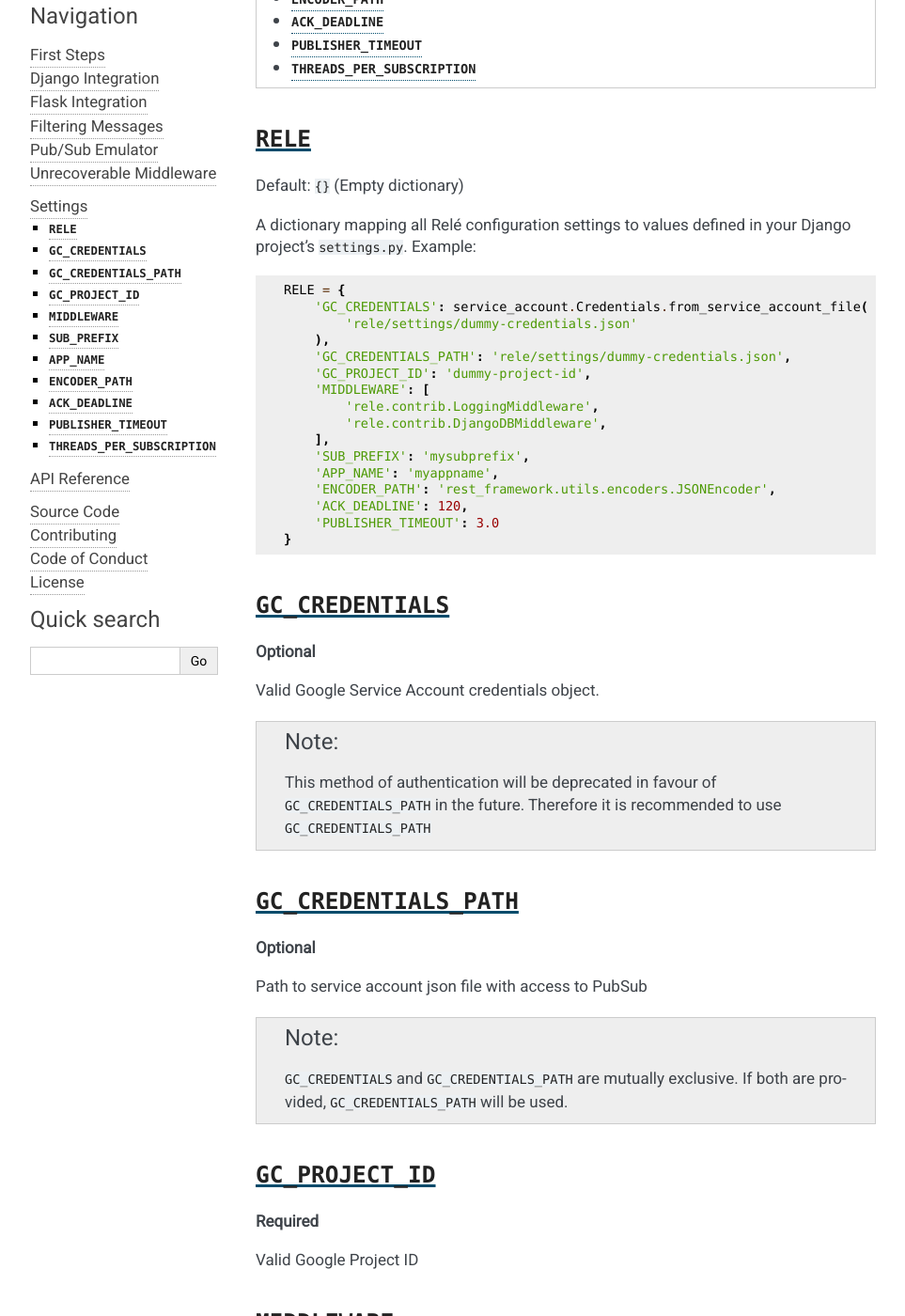
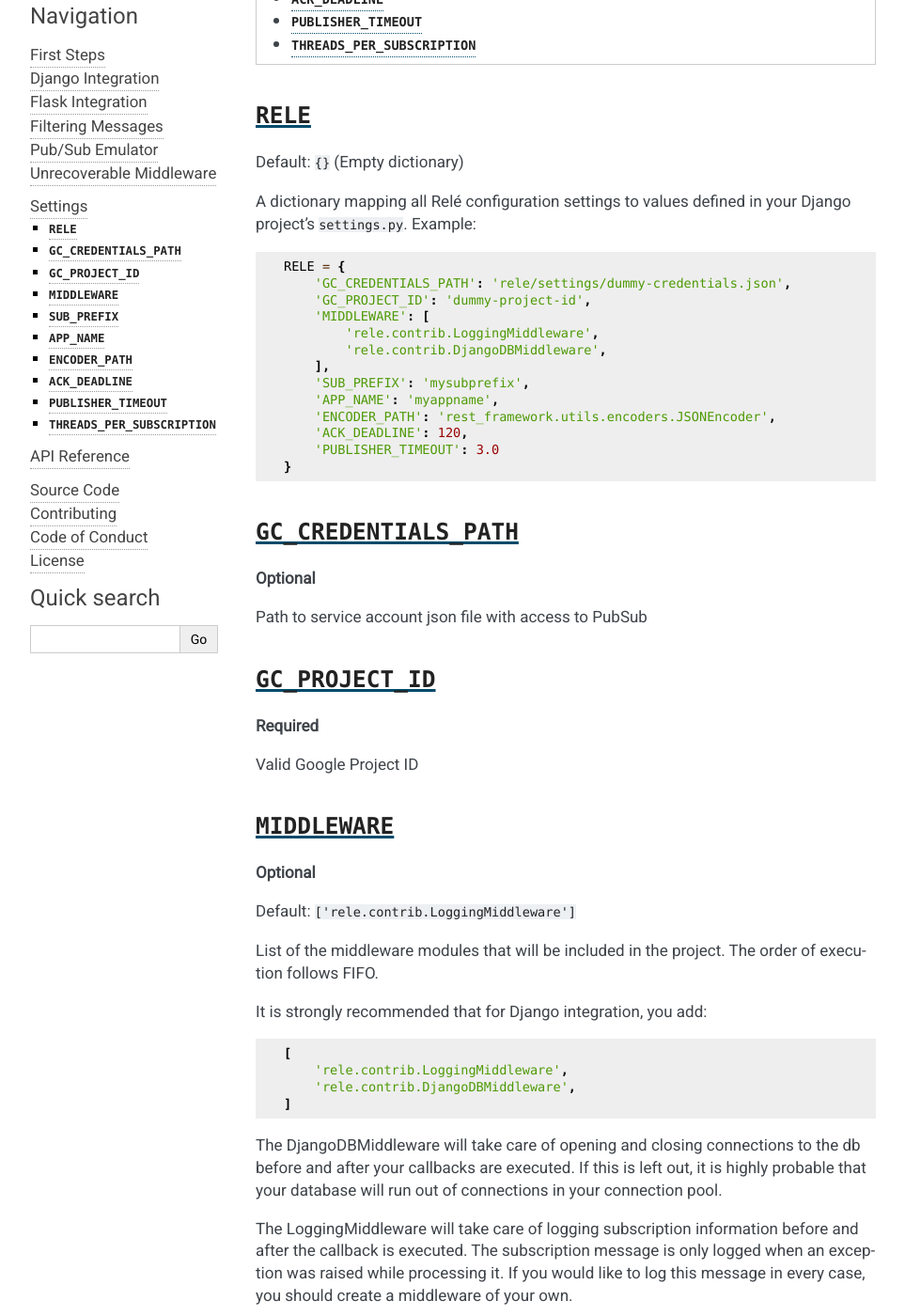
Before and after one commit to mercadona/rele, a Sphinx documentation site: the page built from docs/api/settings.rst, in a window 1280 px wide and 1400 px high, scrolled down 305 px. Shown: the whole window at 94% size, without its empty margins (148-1111 px from the left). Built offline with Sphinx 7.4.7, drawn with Linux system fonts in a browser that asks for light colours.

Commit message:
Remove GC_CREDENTIALS

```diff
--- a/docs/api/settings.rst
+++ b/docs/api/settings.rst
@@ -19,9 +19,6 @@ in your Django project's ``settings.py``.
 Example::
 
     RELE = {
-        'GC_CREDENTIALS': service_account.Credentials.from_service_account_file(
-            'rele/settings/dummy-credentials.json'
-        ),
         'GC_CREDENTIALS_PATH': 'rele/settings/dummy-credentials.json',
         'GC_PROJECT_ID': 'dummy-project-id',
         'MIDDLEWARE': [
@@ -36,26 +33,12 @@ Example::
     }
 
 
-``GC_CREDENTIALS``
-------------------
-
-**Optional**
-
-Valid Google Service Account credentials object.
-
-.. note:: This method of authentication will be deprecated in favour of
-    ``GC_CREDENTIALS_PATH`` in the future. Therefore it is recommended to use
-    ``GC_CREDENTIALS_PATH``
-
 ``GC_CREDENTIALS_PATH``
 -----------------------
 
 **Optional**
 
 Path to service account json file with access to PubSub
-
-.. note:: ``GC_CREDENTIALS`` and ``GC_CREDENTIALS_PATH`` are mutually exclusive.
-    If both are provided, ``GC_CREDENTIALS_PATH`` will be used.
 
 ``GC_PROJECT_ID``
 ------------------
--- a/docs/guides/basics.rst
+++ b/docs/guides/basics.rst
@@ -26,9 +26,7 @@ To configure Relé, our settings may look something like:
     from google.oauth2 import service_account
 
     RELE = {
-        'GC_CREDENTIALS': service_account.Credentials.from_service_account_file(
-            'credentials.json'
-        ),
+        'GC_CREDENTIALS_PATH': 'credentials.json',
         'GC_PROJECT_ID': 'photo-uploading-app',
     }
 
--- a/docs/guides/django.rst
+++ b/docs/guides/django.rst
@@ -17,9 +17,7 @@ To configure Relé, our settings may look something like:
 
     from google.oauth2 import service_account
     RELE = {
-        'GC_CREDENTIALS': service_account.Credentials.from_service_account_file(
-            'photo_project/settings/dummy-credentials.json'
-        ),
+        'GC_CREDENTIALS_PATH': 'photo_project/settings/dummy-credentials.json',
         'GC_PROJECT_ID': 'photo-imaging',
         'MIDDLEWARE': [
             'rele.contrib.LoggingMiddleware',
--- a/docs/guides/emulator.rst
+++ b/docs/guides/emulator.rst
@@ -31,7 +31,7 @@ To be able to do that we can follow the steps below:
         'APP_NAME': 'my-awesome-app',
         'SUB_PREFIX': 'test',
         'GC_PROJECT_ID': 'my-awesome-project',
-        'GC_CREDENTIALS': 'my-credentials',
+        'GC_CREDENTIALS_PATH': 'my-credentials',
         'MIDDLEWARE': [
             'rele.contrib.LoggingMiddleware',
             'rele.contrib.DjangoDBMiddleware',
--- a/docs/guides/flask.rst
+++ b/docs/guides/flask.rst
@@ -17,9 +17,7 @@ To configure Relé, our settings may look something like:
 
     from google.oauth2 import service_account
     RELE = {
-        'GC_CREDENTIALS': service_account.Credentials.from_service_account_file(
-            'photo_project/settings/dummy-credentials.json'
-        ),
+        'GC_CREDENTIALS_PATH': 'photo_project/settings/dummy-credentials.json',
         'GC_PROJECT_ID': 'photo-imaging',
         'MIDDLEWARE': [
             'rele.contrib.LoggingMiddleware',
--- a/docs/guides/unrecoverable_middleware.rst
+++ b/docs/guides/unrecoverable_middleware.rst
@@ -17,9 +17,7 @@ First make sure the middleware is included in your Relé config.
     from google.oauth2 import service_account
 
     RELE = {
-        'GC_CREDENTIALS': service_account.Credentials.from_service_account_file(
-            'credentials.json'
-        ),
+        'GC_CREDENTIALSGC_CREDENTIALS_PATH': 'credentials.json',
         'GC_PROJECT_ID': 'photo-uploading-app',
         'MIDDLEWARE': ['rele.contrib.UnrecoverableMiddleWare']
     }
```
Also changed, not shown: 6 other files.
